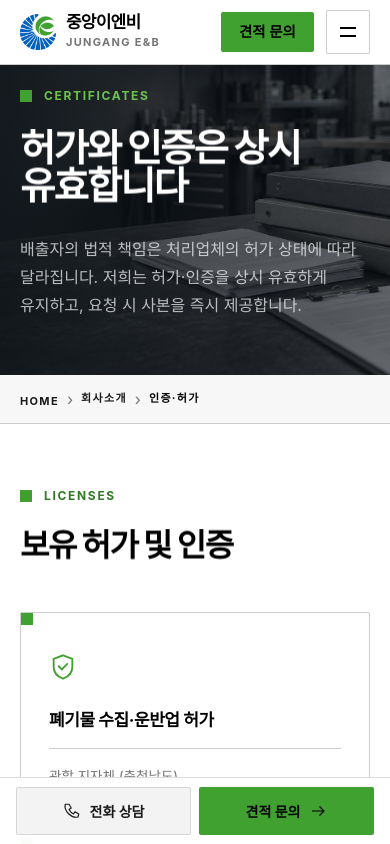
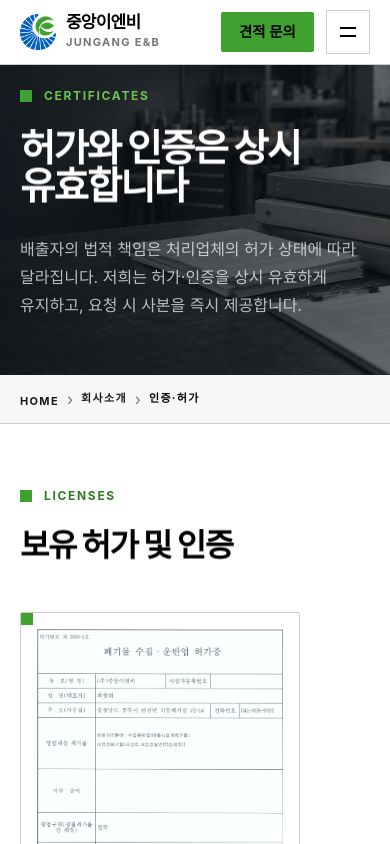
Before and after one commit to chd1217/jongang-enb, a Next.js app: page /about/certificates in a window 390 px wide. Shown: the top 844 px of the page. Built offline with nearby package versions, Linux system fonts and the light colour scheme; a web font is replaced by a local one.

Commit message:
실제 허가증 공개용 사본 반영 및 모바일 고정 버튼 제거와 인사말 사진 개선

```diff
--- a/app/(site)/about/certificates/page.tsx
+++ b/app/(site)/about/certificates/page.tsx
@@ -1,8 +1,8 @@
 import type { Metadata } from "next";
+import Image from "next/image";
 import PageHero from "@/components/PageHero";
 import { Eyebrow, MaskHeading, CtaStrip, NextLink } from "@/components/ui";
 import { BreadcrumbJsonLd } from "@/components/JsonLd";
-import { IconCert } from "@/components/Icons";
 import { certificates } from "@/lib/site";
 
 export const metadata: Metadata = {
@@ -35,12 +35,18 @@ export default function CertificatesPage() {
         <Eyebrow>Licenses</Eyebrow>
         <MaskHeading className="d2 mt-6 text-ink" lines={[<>보유 허가 및 인증</>]} />
 
-        <ul className="mt-12 grid gap-5 sm:grid-cols-2 lg:grid-cols-4">
+        <ul className="mt-12 grid gap-5 sm:grid-cols-[repeat(2,minmax(0,280px))]">
           {certificates.map((c, i) => (
-            <li key={c.name} className="corner card rv flex flex-col p-7" data-d={i * 60}>
-              <IconCert className="mt-3 h-7 w-7 text-primary" />
-              <h3 className="h4 mt-7 flex-1 text-ink">{c.name}</h3>
-              <p className="p-sm mt-4 border-t border-hairline pt-4 text-mute">{c.org}</p>
+            <li key={c.name} className="corner card rv flex max-w-[280px] flex-col p-4" data-d={i * 60}>
+              <Image
+                src={i === 0 ? "/permits/transport.png" : "/permits/recycling.png"}
+                alt={`${c.name} 공개용 사본 — 시설·장비 및 일부 인력 정보 비공개`}
+                width={i === 0 ? 636 : 610}
+                height={i === 0 ? 891 : 854}
+                className="h-auto w-full object-contain"
+                sizes="(max-width: 320px) 80vw, 248px"
+              />
+              <h3 className="h4 mt-6 text-ink">{c.name}</h3>
             </li>
           ))}
         </ul>
@@ -48,6 +54,9 @@ export default function CertificatesPage() {
         <div className="mt-12 border-t border-hairline pt-8">
           <p className="p-sm max-w-3xl text-mute">
             ※ 허가증 사본이 필요하신 경우 담당자에게 요청해 주시면 이메일로 발송해 드립니다.
+          </p>
+          <p className="p-sm mt-2 max-w-3xl text-mute">
+            ※ 게시된 허가증은 홈페이지 공개용 사본으로, 시설·장비 및 일부 인력 정보를 비공개 처리하였습니다.
           </p>
         </div>
       </section>
--- a/app/(site)/about/page.tsx
+++ b/app/(site)/about/page.tsx
@@ -24,9 +24,9 @@ export default function AboutPage() {
       />
 
       {/* 인사말 — 임직원 일동, 배경 배너형 */}
-      <section className="relative isolate overflow-hidden bg-ink">
+      <section className="team-promise relative isolate overflow-hidden bg-ink">
         <div
-          className="absolute inset-0 -z-20 bg-cover bg-bottom"
+          className="team-promise-photo absolute inset-0 -z-20"
           style={{ backgroundImage: "url(/about/team-detail.jpg)", filter: "saturate(0.3)" }}
           aria-hidden
         />
--- a/app/(site)/layout.tsx
+++ b/app/(site)/layout.tsx
@@ -3,7 +3,6 @@ import Footer from "@/components/Footer";
 import SmoothScroll from "@/components/SmoothScroll";
 import RevealProvider from "@/components/RevealProvider";
 import Cursor from "@/components/Cursor";
-import MobileContactBar from "@/components/MobileContactBar";
 
 /** 공개 마케팅 사이트 전용 레이아웃 — 헤더/푸터/부드러운 스크롤/커스텀 커서. 관리자 페이지에는 적용되지 않는다. */
 export default function SiteLayout({ children }: { children: React.ReactNode }) {
@@ -23,7 +22,6 @@ export default function SiteLayout({ children }: { children: React.ReactNode })
       <Header />
       <main id="main">{children}</main>
       <Footer />
-      <MobileContactBar />
     </>
   );
 }
--- a/app/globals.css
+++ b/app/globals.css
@@ -73,35 +73,6 @@
   --maxw: 1280px;
 }
 
-/* Mobile-only contact actions; below the navigation drawer, above page content. */
-.mobile-contact-bar, .mobile-contact-space { display: none; }
-@media (max-width: 767px) {
-  .mobile-contact-space { display: block; height: calc(76px + env(safe-area-inset-bottom, 0px)); }
-  .mobile-contact-bar:not([hidden]) {
-    position: fixed;
-    inset: auto 0 0;
-    z-index: 80;
-    display: grid;
-    grid-template-columns: 1fr 1fr;
-    gap: 8px;
-    padding: 9px 16px calc(9px + env(safe-area-inset-bottom, 0px));
-    border-top: 1px solid #ddd;
-    background: rgba(255,255,255,.97);
-  }
-  .mobile-contact-bar a {
-    display: flex;
-    align-items: center;
-    justify-content: center;
-    gap: 9px;
-    min-height: 48px;
-    border-radius: 2px;
-    font-size: 14px;
-    font-weight: 700;
-  }
-  .mobile-contact-call { color: #1a1a1a; background: #f3f3f3; border: 1px solid #d6d6d6; }
-  .mobile-contact-quote { color: #000; background: var(--color-primary); }
-  .mobile-contact-bar a:focus-visible { outline: 2px solid var(--color-accent); outline-offset: 2px; }
-}
 
 * {
   border-color: var(--line);
@@ -684,3 +655,24 @@ a.card:focus-visible .btn-ghost svg {
     transform: none;
   }
 }
+
+/* Keep the entire team visible on wide screens instead of enlarging to cover. */
+.team-promise-photo {
+  background-size: auto 100%;
+  background-position: center bottom;
+  background-repeat: no-repeat;
+}
+@media (min-width: 1024px) {
+  .team-promise-photo {
+    background-size: contain;
+    mask-image: linear-gradient(90deg, transparent, #000 12%, #000 88%, transparent);
+    -webkit-mask-image: linear-gradient(90deg, transparent, #000 12%, #000 88%, transparent);
+    height: 100%;
+    width: auto;
+    aspect-ratio: 1672 / 941;
+    max-width: 100%;
+    left: 50%;
+    right: auto;
+    transform: translateX(-50%);
+  }
+}
--- a/components/MobileContactBar.tsx
+++ /dev/null
@@ -1,55 +0,0 @@
-"use client";
-
-import Link from "next/link";
-import { usePathname } from "next/navigation";
-import { useEffect, useState } from "react";
-import { telDial } from "@/lib/site";
-
-/** Public mobile pages only. Keep the quote form and soft keyboard unobstructed. */
-export default function MobileContactBar() {
-  const pathname = usePathname();
-  const [formVisible, setFormVisible] = useState(false);
-  const [keyboardOpen, setKeyboardOpen] = useState(false);
-
-  useEffect(() => {
-    const target = document.getElementById("quote-form");
-    if (!target) return;
-    const observer = new IntersectionObserver(([entry]) => setFormVisible(entry.isIntersecting));
-    observer.observe(target);
-    return () => observer.disconnect();
-  }, [pathname]);
-
-  useEffect(() => {
-    const viewport = window.visualViewport;
-    if (!viewport) return;
-    const update = () => {
-      const editing = document.activeElement?.matches("input, textarea, select, [contenteditable=true]");
-      setKeyboardOpen(Boolean(editing && window.innerHeight - viewport.height > 120));
-    };
-    viewport.addEventListener("resize", update);
-    document.addEventListener("focusin", update);
-    document.addEventListener("focusout", update);
-    return () => {
-      viewport.removeEventListener("resize", update);
-      document.removeEventListener("focusin", update);
-      document.removeEventListener("focusout", update);
-    };
-  }, []);
-
-  const hidden = keyboardOpen || (pathname === "/contact" && formVisible);
-  return (
-    <>
-      <div className="mobile-contact-space" aria-hidden="true" />
-      <nav className="mobile-contact-bar" aria-label="빠른 상담" hidden={hidden}>
-        <a href={`tel:${telDial}`} className="mobile-contact-call" aria-label="전화 상담: 대표번호 041-858-9701">
-          <svg width="18" height="18" viewBox="0 0 24 24" fill="none" stroke="currentColor" strokeWidth="1.6" aria-hidden="true"><path d="m8 3 3 5-3 2a14 14 0 0 0 6 6l2-3 5 3-1 4c-9 2-19-8-17-17Z" strokeLinejoin="round" /></svg>
-          전화 상담
-        </a>
-        <Link href={pathname === "/contact" ? "#quote-form" : "/contact#quote-form"} className="mobile-contact-quote">
-          견적 문의
-          <svg width="18" height="18" viewBox="0 0 24 24" fill="none" stroke="currentColor" strokeWidth="1.6" aria-hidden="true"><path d="M4 12h16m-6-6 6 6-6 6" /></svg>
-        </Link>
-      </nav>
-    </>
-  );
-}
```
Also changed, not shown: public/permits/recycling.png (added), public/permits/transport.png (added).
